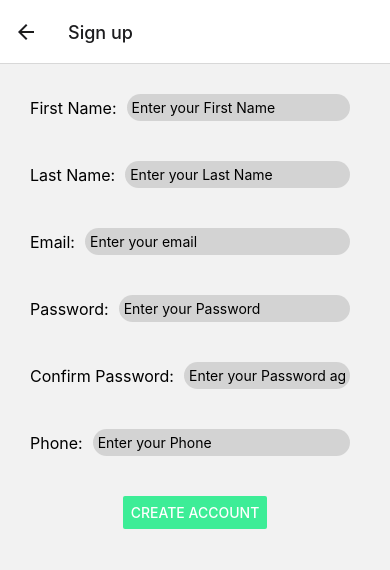
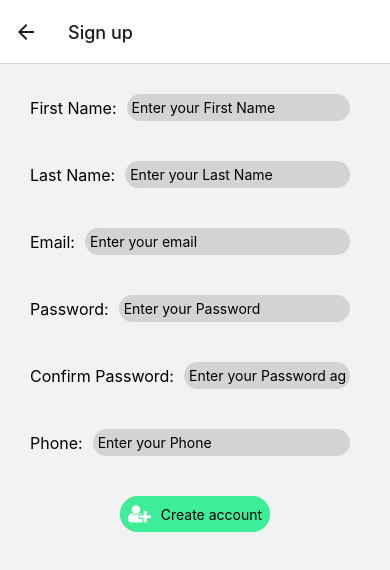
Before and after one commit to Mahmoudkamel50/Raknity, a React Native app in the folder Raknity/: screen / in a window 390 px wide. Both pictures are taken after a click on the element "Don't have an account?". Shown: the top 570 px of the page. Built offline with nearby package versions, Linux system fonts and the light colour scheme; no server answers.

Commit message:
vector icon button

```diff
--- a/Raknity/components/signUp.jsx
+++ b/Raknity/components/signUp.jsx
@@ -7,10 +7,10 @@ import {
   TextInput,
   View,
 } from "react-native";
-import { useEffect, useState } from "react";
+import {  useState } from "react";
 import { register, getUserUId } from "../dataBase/authorization";
-import { addUser, getUserById } from "../dataBase/user";
-import SignIn from "./SignIn";
+import { addUser } from "../dataBase/user";
+import Icon from "react-native-vector-icons/FontAwesome";
 
 export default function SignUp({ navigation }) {
   const [email, setEmail] = useState("");
@@ -29,7 +29,6 @@ export default function SignUp({ navigation }) {
           console.log(getUserUId());
 
           getUserUId().then((id) => {
-            // console.log(id);
             addUser({
               id: id,
               email,
@@ -37,6 +36,7 @@ export default function SignUp({ navigation }) {
               lastName,
               phoneNumber,
               history,
+              wallet: 50,
             });
           });
           navigation.navigate("Sign in");
@@ -108,11 +108,16 @@ export default function SignUp({ navigation }) {
             style={styles.textInputs}
           />
         </View>
-
         <View style={styles.buttonview}>
-          <Button title={"Create Account"} onPress={registerUser} color="#3ded97"/>
+          <Icon.Button
+          name="user-plus"
+          onPress={registerUser}
+          backgroundColor={'#3ded97'}
+          borderRadius={40}
+          >
+            <Text>Create account</Text>
+          </Icon.Button>
         </View>
-
         <StatusBar style="auto" />
         </ScrollView>
     </View>
```
